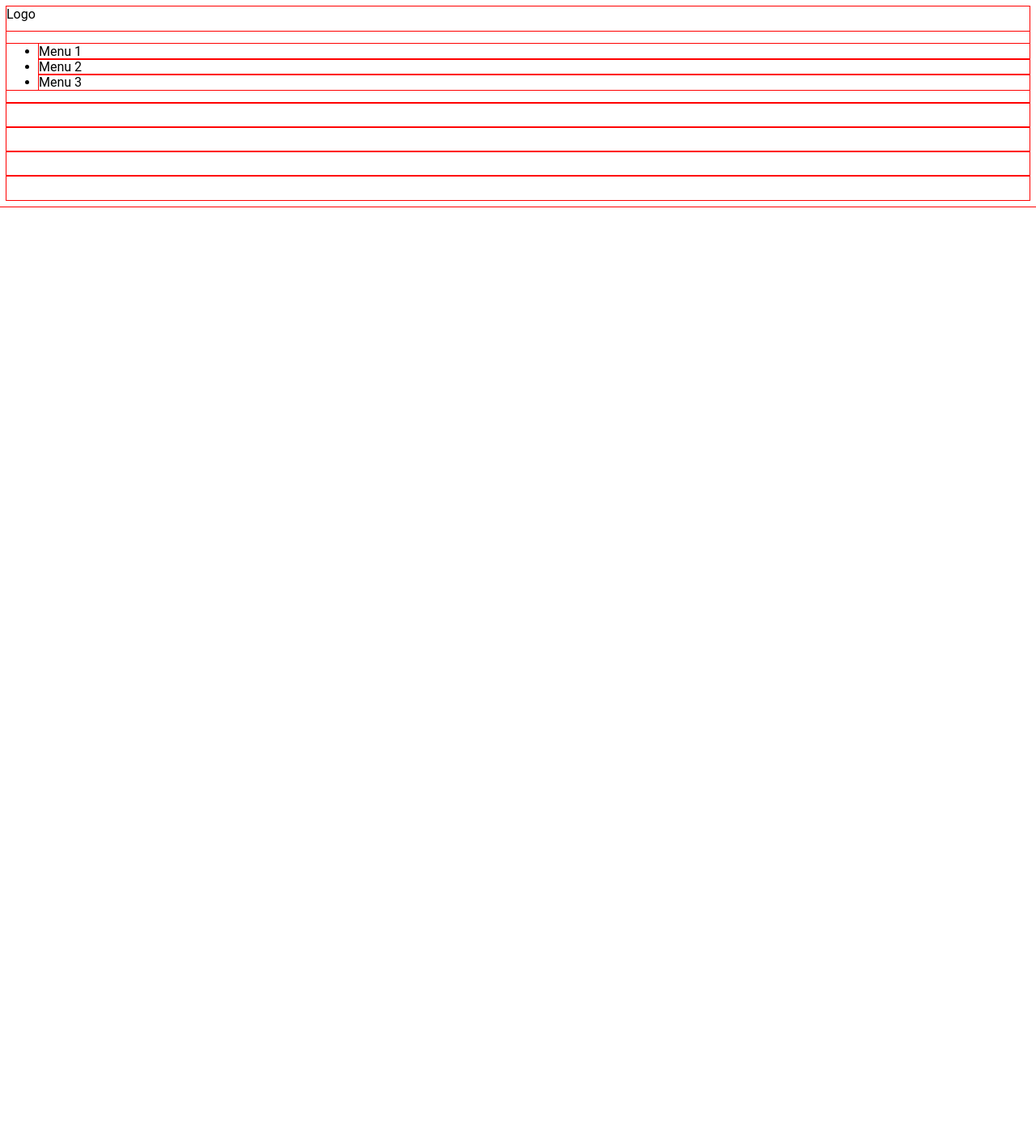
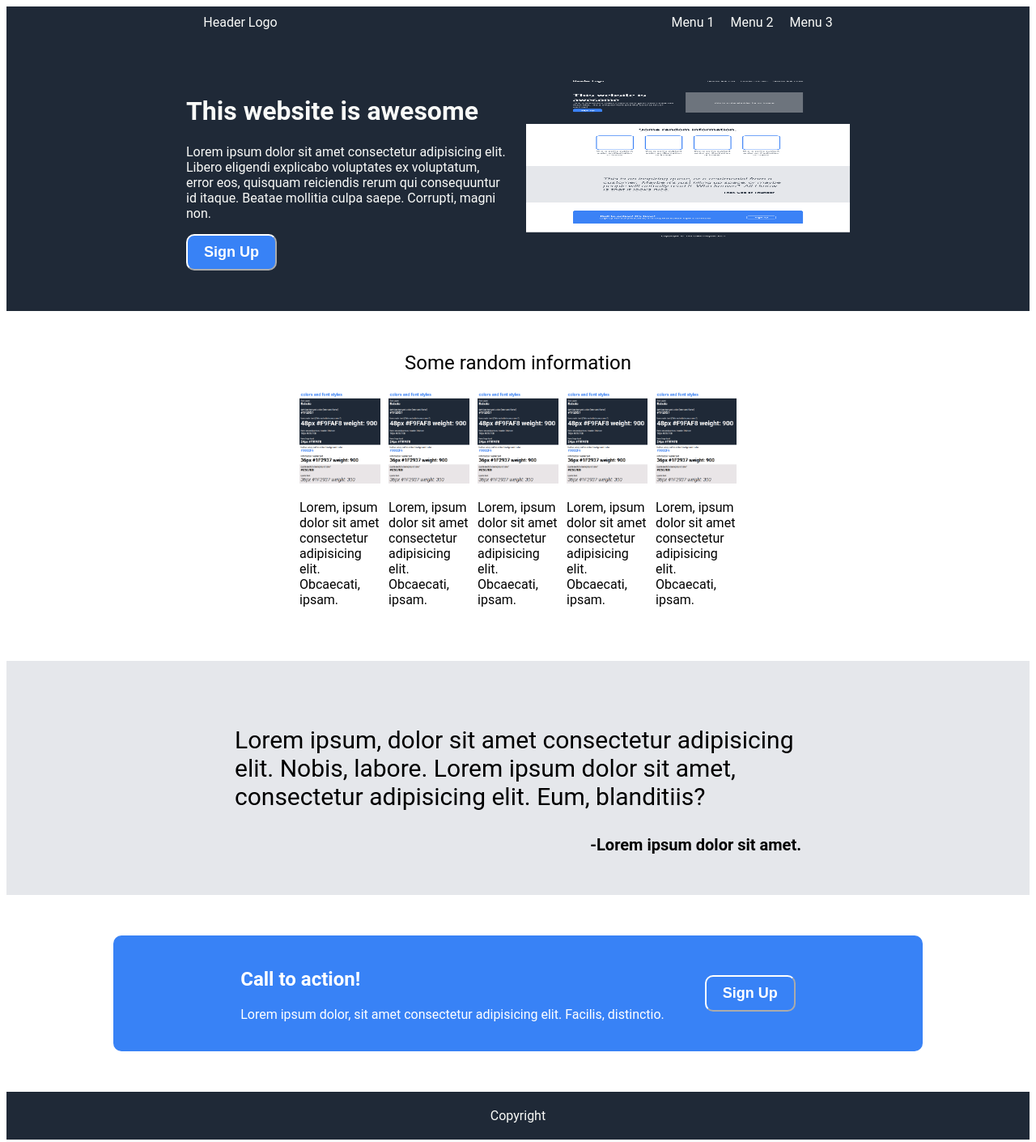
Before and after one commit to yrumfan/landing-page-farm-01, a plain HTML site: page index.html in a window 1280 px wide. Shown: the whole page at 81% size. Before the commit the page ends 800 px from the top, so only its background shows below. Drawn offline with Linux system fonts and the light colour scheme.

Commit message:
Do layout & basic content
Overal result is close to reference website. Left things to do is
make another formatting closer to the reference.

```diff
--- a/index.html
+++ b/index.html
@@ -8,7 +8,7 @@
 </head>
 <body>
     <div class="header">
-        <div class="logo">Logo</div>
+        <div class="logo">Header Logo</div>
         <div class="menu">
             <ul>
                 <li>Menu 1</li>
@@ -17,9 +17,65 @@
             </ul>
         </div>
     </div>
-    <div class="hero"></div>
-    <div class="info"></div>
-    <div class="quote"></div>
-    <div class="footer"></div>
+    <div class="hero">
+        <div class="left-hero">
+            <h1>This website is awesome</h1>
+            <p>Lorem ipsum dolor sit amet consectetur adipisicing elit.
+                Libero eligendi explicabo voluptates ex voluptatum, error eos,
+                quisquam reiciendis rerum qui consequuntur id itaque. Beatae
+                mollitia culpa saepe. Corrupti, magni non.</p>
+            <button>Sign Up</button>
+        </div>
+        <div class="right-hero">
+            <img src="./01.png" alt="01.png" height="200px" width="400px">
+        </div>
+    </div>
+    <div class="info">
+        <div class="title">Some random information</div>
+        <div class="boxes">
+            <div class="box">
+                <img src="/02.png" alt="02" width="100px">
+                <p>Lorem, ipsum dolor sit amet consectetur adipisicing elit. Obcaecati, ipsam.</p>
+            </div>
+            <div class="box">
+                <img src="/02.png" alt="02" width="100px">
+                <p>Lorem, ipsum dolor sit amet consectetur adipisicing elit. Obcaecati, ipsam.</p>
+            </div>
+            <div class="box">
+                <img src="/02.png" alt="02" width="100px">
+                <p>Lorem, ipsum dolor sit amet consectetur adipisicing elit. Obcaecati, ipsam.</p>
+            </div>
+            <div class="box">
+                <img src="/02.png" alt="02" width="100px">
+                <p>Lorem, ipsum dolor sit amet consectetur adipisicing elit. Obcaecati, ipsam.</p>
+            </div>
+            <div class="box">
+                <img src="/02.png" alt="02" width="100px">
+                <p>Lorem, ipsum dolor sit amet consectetur adipisicing elit. Obcaecati, ipsam.</p>
+            </div>
+
+        </div>
+    </div>
+    <div class="quote">
+        <div class="text">
+            <p>
+                Lorem ipsum, dolor sit amet consectetur adipisicing elit. Nobis, labore.
+                Lorem ipsum dolor sit amet, consectetur adipisicing elit. Eum, blanditiis?
+            </p>
+            <div class="author">-Lorem ipsum dolor sit amet.</div>
+        </div>
+    </div>
+    <div class="call">
+        <div class="call-box">
+            <div class="call-line">
+                <h2>Call to action!</h2>
+                <p>Lorem ipsum dolor, sit amet consectetur adipisicing elit. Facilis, distinctio.</p>
+            </div>
+            <div class="call-btn">
+                <button>Sign Up</button>
+            </div>
+        </div>
+    </div>
+    <div class="footer">Copyright</div>
 </body>
 </html>
--- a/style.css
+++ b/style.css
@@ -1,14 +1,105 @@
-*   {
+/* *   {
     outline: 1px solid red;
-}
+} */
 body    {
     display: flex;
     flex-direction: column;
-}
-div {
-    min-height: 30px;
-}
-.header,
-.hero   {
     font-family: Roboto, Helvetica, sans-serif;
 }
+
+
+.header,
+.hero,
+.footer   {
+    background-color: #1f2937;
+    color: #f9faf8;
+}
+.header {
+    display: flex;
+    justify-content: space-around;
+    align-items: center;
+    padding: 10px 0;
+    margin: 0;
+}
+.header {
+    ul {
+        margin: 0;
+        padding: 0;
+        display: flex;
+        gap: 20px;
+    }
+    li {
+        list-style-type: none;
+    }
+}
+
+.hero,
+.info,
+.quote,
+.call   {
+    display: flex;
+    justify-content: center;
+    gap: 20px;
+    padding: 50px 0;
+}
+.info   {
+    flex-direction: column;
+    align-items: center;
+}
+.boxes  {
+    display: flex;
+    gap: 10px;
+}
+
+.box {
+    width: 100px;
+}
+
+.title  {
+    font-size: 24px;
+}
+
+.left-hero  {
+    width: 400px;
+}
+
+.quote  {
+    font-size: 30px;
+    background-color: #e5e7eb;
+    flex-direction: column;
+    align-items: center;
+}
+.text   {
+    width: 700px;
+}
+.author {
+    font-weight: bold;
+    text-align: right;
+    font-size: 20px;
+}
+.call-box   {
+    box-sizing: border-box;
+    display: flex;
+    justify-content: center;
+    align-items: center;
+    gap: 50px;
+    width: 1000px;
+    background-color: #3882f6;
+    padding: 20px 100px;
+    border-radius: 10px;
+    color: white;
+}
+
+button  {
+    font-size: 18px;
+    padding: 10px 20px;
+    border-radius: 10px;
+    background-color: #3882f6;
+    border-color: white;
+    color: white;
+    font-weight: bold;
+}
+.footer {
+    text-align: center;
+    padding: 20px;
+}
```
